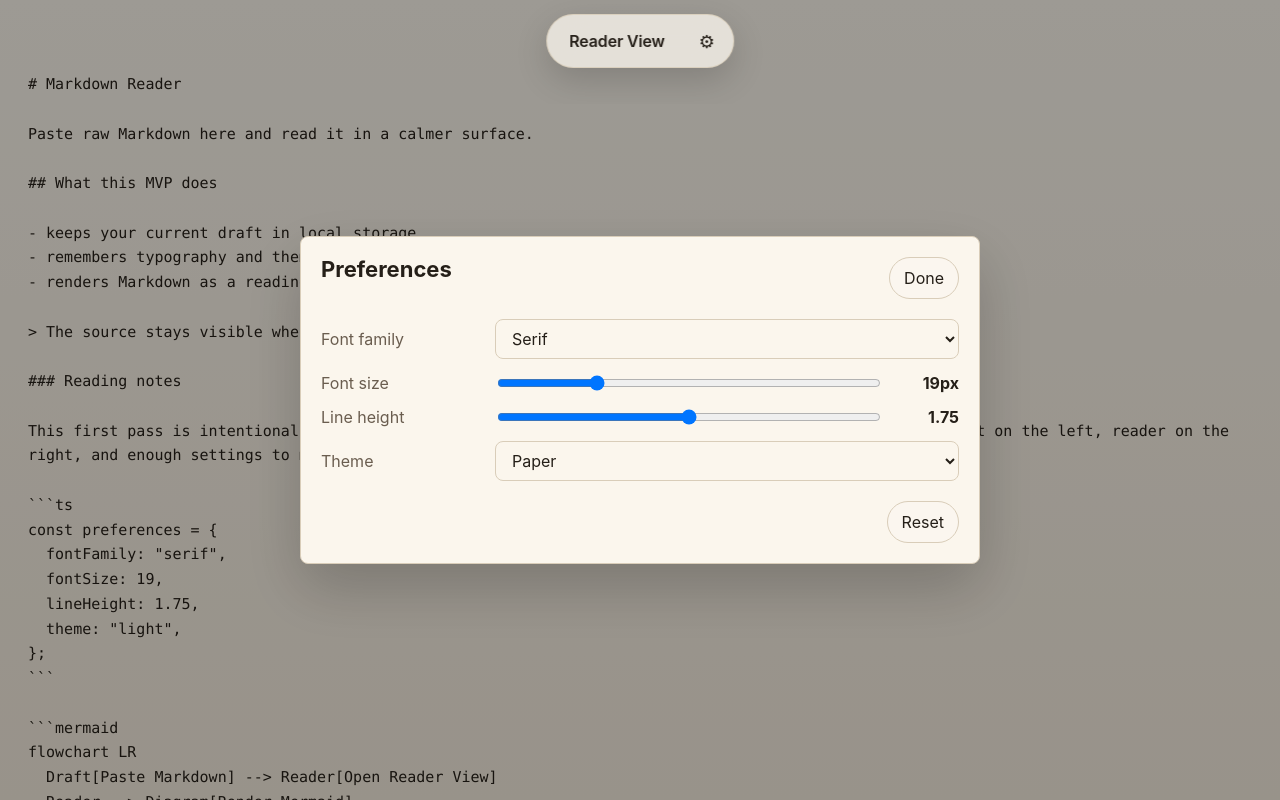
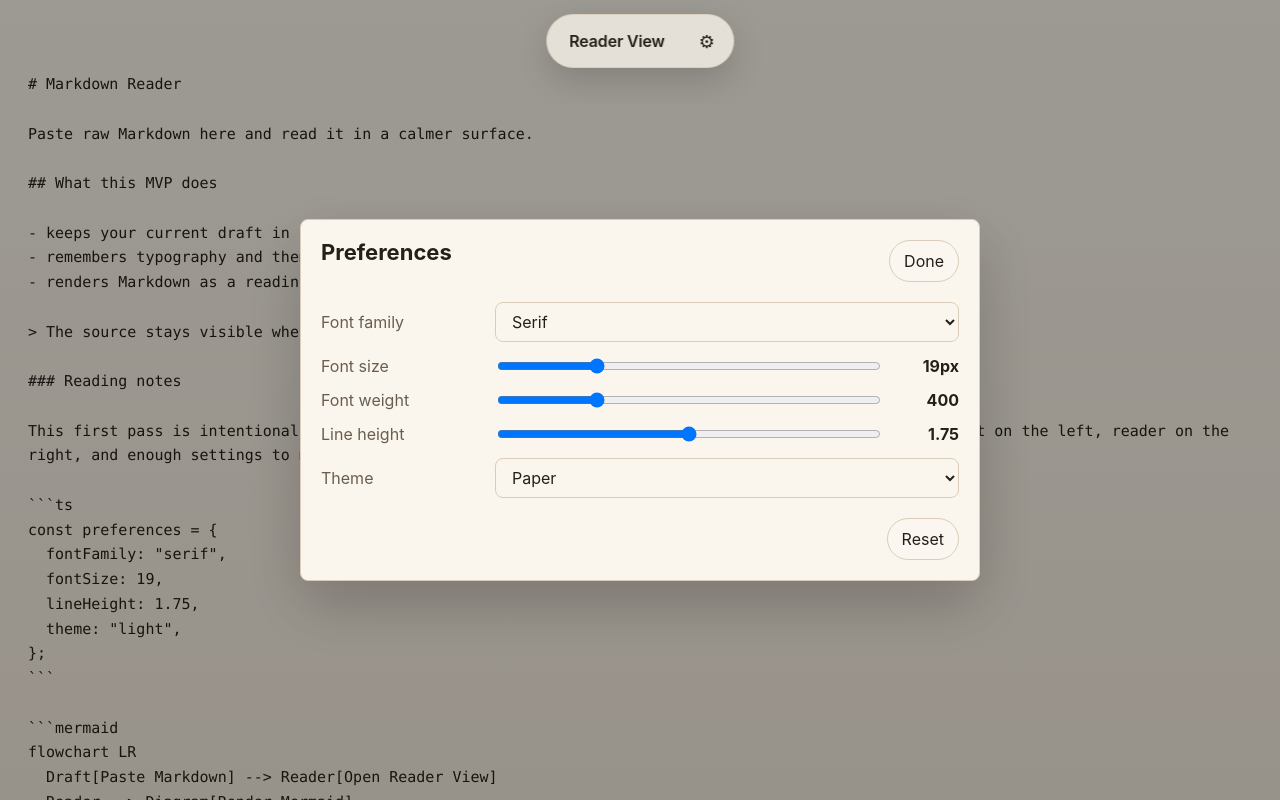
Before and after one commit to yfzhou0904/markdown-reader, a React (Vite) app: page / in a window 1280 px wide. Both pictures are taken after a click on the button "Open preferences". Built offline with nearby package versions, Linux system fonts and the light colour scheme.

Commit message:
Add adjustable reader font weight

```diff
--- a/src/App.css
+++ b/src/App.css
@@ -308,6 +308,7 @@ textarea {
   padding: 88px 48px 64px;
   color: var(--reader-text);
   font-size: var(--reader-font-size);
+  font-weight: var(--reader-font-weight);
   line-height: var(--reader-line-height);
 }
 
@@ -346,6 +347,7 @@ textarea {
 .reader-preview h5,
 .reader-preview h6 {
   margin: 1.35em 0 0.55em;
+  font-weight: var(--reader-heading-weight);
   line-height: 1.15;
   letter-spacing: 0;
 }
@@ -369,6 +371,11 @@ textarea {
 .reader-preview pre,
 .reader-preview table {
   margin: 0 0 1em;
+}
+
+.reader-preview strong,
+.reader-preview th {
+  font-weight: var(--reader-strong-weight);
 }
 
 .modal-backdrop {
--- a/src/App.tsx
+++ b/src/App.tsx
@@ -11,6 +11,7 @@ type Theme = "light" | "paper" | "dark";
 type ReaderSettings = {
   fontFamily: FontFamily;
   fontSize: number;
+  fontWeight: number;
   lineHeight: number;
   theme: Theme;
 };
@@ -18,6 +19,12 @@ type ReaderSettings = {
 const FONT_SIZE_MIN = 16;
 const FONT_SIZE_MAX = 28;
 const FONT_SIZE_STEP = 1;
+const FONT_WEIGHT_MIN = 300;
+const FONT_WEIGHT_MAX = 700;
+const FONT_WEIGHT_STEP = 50;
+const LINE_HEIGHT_MIN = 1.4;
+const LINE_HEIGHT_MAX = 2.1;
+const LINE_HEIGHT_STEP = 0.05;
 
 const STORAGE_KEYS = {
   markdown: "markdown-reader.document",
@@ -59,6 +66,7 @@ flowchart LR
 const DEFAULT_SETTINGS: ReaderSettings = {
   fontFamily: "serif",
   fontSize: 19,
+  fontWeight: 400,
   lineHeight: 1.75,
   theme: "paper",
 };
@@ -100,9 +108,19 @@ function readStoredSettings(): ReaderSettings {
           : "serif",
       fontSize:
         typeof parsed.fontSize === "number" ? parsed.fontSize : DEFAULT_SETTINGS.fontSize,
+      fontWeight:
+        typeof parsed.fontWeight === "number"
+          ? Math.min(
+              FONT_WEIGHT_MAX,
+              Math.max(FONT_WEIGHT_MIN, Math.round(parsed.fontWeight / FONT_WEIGHT_STEP) * FONT_WEIGHT_STEP),
+            )
+          : DEFAULT_SETTINGS.fontWeight,
       lineHeight:
         typeof parsed.lineHeight === "number"
-          ? parsed.lineHeight
+          ? Math.min(
+              LINE_HEIGHT_MAX,
+              Math.max(LINE_HEIGHT_MIN, parsed.lineHeight),
+            )
           : DEFAULT_SETTINGS.lineHeight,
       theme:
         parsed.theme === "light" ||
@@ -116,6 +134,16 @@ function readStoredSettings(): ReaderSettings {
   } catch {
     return DEFAULT_SETTINGS;
   }
+}
+
+function getReaderEmphasisWeights(fontWeight: number): {
+  strongWeight: number;
+  headingWeight: number;
+} {
+  return {
+    strongWeight: Math.min(700, fontWeight + 100),
+    headingWeight: Math.min(800, fontWeight + 200),
+  };
 }
 
 function App() {
@@ -186,6 +214,7 @@ function App() {
       }) as const,
     [],
   );
+  const emphasisWeights = getReaderEmphasisWeights(settings.fontWeight);
 
   const handleReset = () => {
     setSource(DEFAULT_MARKDOWN);
@@ -307,6 +336,9 @@ function App() {
             style={
               {
                 "--reader-font-size": `${settings.fontSize}px`,
+                "--reader-font-weight": settings.fontWeight,
+                "--reader-strong-weight": emphasisWeights.strongWeight,
+                "--reader-heading-weight": emphasisWeights.headingWeight,
                 "--reader-line-height": settings.lineHeight,
               } as CSSProperties
             }
@@ -382,13 +414,33 @@ function App() {
               </label>
 
               <label className="control-row">
+                <span>Font weight</span>
+                <div className="slider-control">
+                  <input
+                    type="range"
+                    min={FONT_WEIGHT_MIN}
+                    max={FONT_WEIGHT_MAX}
+                    step={FONT_WEIGHT_STEP}
+                    value={settings.fontWeight}
+                    onChange={(event) =>
+                      setSettings((current) => ({
+                        ...current,
+                        fontWeight: Number(event.target.value),
+                      }))
+                    }
+                  />
+                  <strong>{settings.fontWeight}</strong>
+                </div>
+              </label>
+
+              <label className="control-row">
                 <span>Line height</span>
                 <div className="slider-control">
                   <input
                     type="range"
-                    min="1.4"
-                    max="2.1"
-                    step="0.05"
+                    min={LINE_HEIGHT_MIN}
+                    max={LINE_HEIGHT_MAX}
+                    step={LINE_HEIGHT_STEP}
                     value={settings.lineHeight}
                     onChange={(event) =>
                       setSettings((current) => ({
```
Also changed, not shown: 2 other files (tests, documents, lock files or other folders).
